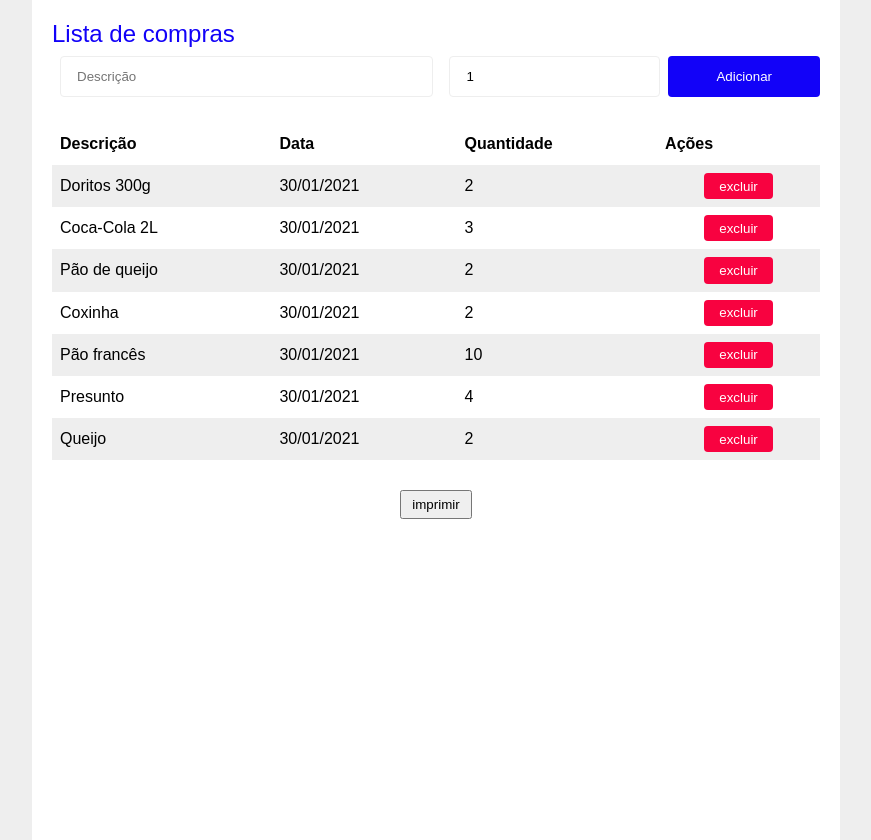
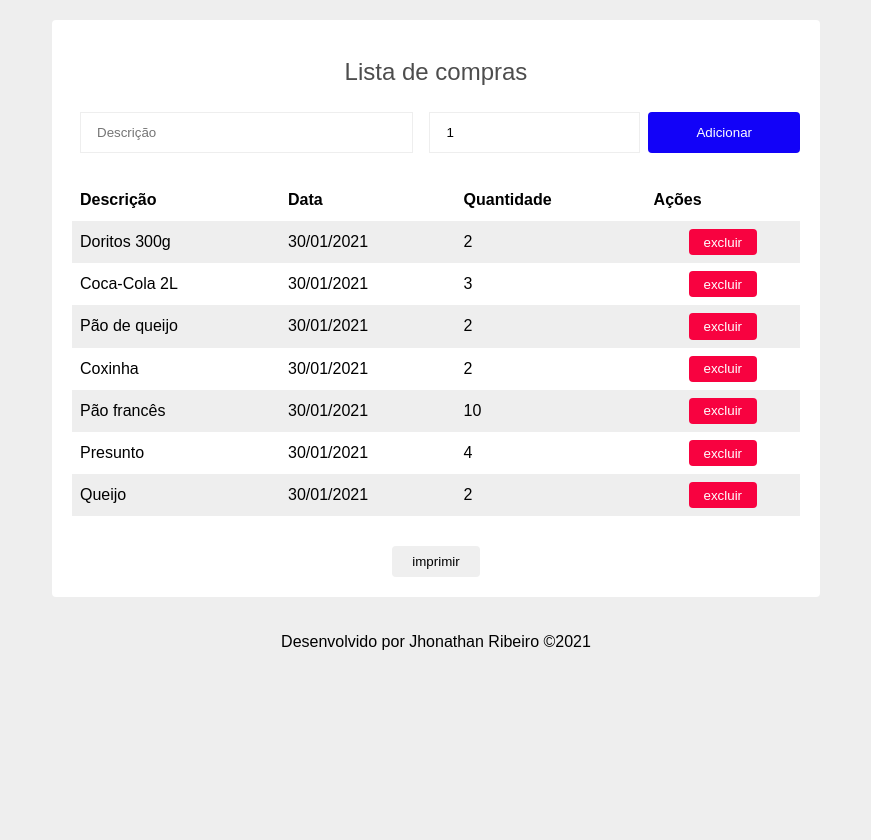
Before and after one commit to JhonathanRibeiro/lista-de-compras2, an Angular app: page / in a window 1280 px wide. Shown: the whole page, without its empty margins (204-1075 px from the left). After the commit the page ends 800 px from the top, so only its background shows below. Built offline with nearby package versions, Linux system fonts and the light colour scheme.

Commit message:
update layout

```diff
--- a/src/app/app.component.html
+++ b/src/app/app.component.html
@@ -1,23 +1,21 @@
-<div class="container">
-  <h2>{{title}}</h2>
+<div class="container border-radius bg-white">
+  <h2 class="title">{{title}}</h2>
     <div class="no-print">
         <div class="form">
             <input type="text" placeholder="Descrição" #descricao>
-            <input type="number" value="1" placeholder="Quantidade" #qtde
-            maxlength="3">
+            <input type="number" value="1" placeholder="Quantidade" #qtde maxlength="3">
 
             <button
-              class="btn-primary"
+              class="btn btn-primary border-radius"
               (click)="addItem(descricao.value, qtde.value);
-              descricao.value = ''
-              ">
+              descricao.value = ''">
               {{descricao.focus()}}
                 Adicionar
             </button>
         </div>
     </div>
  <br>
-    <table>
+    <table class="table">
         <tr>
           <th>Descrição</th>
           <th>Data</th>
@@ -27,16 +25,21 @@
 
         <tr *ngFor="let item of list">
           <td>{{item.description}}</td>
-          <td>{{today | date:'d/MM/yyyy'}}</td>
+          <td>{{today | date:'dd/MM/yyyy'}}</td>
           <td>{{item.amount}}</td>
 
           <td class="td-btn-action no-print">
-              <button (click)="delete(item)" class="btn-danger">excluir</button>
+              <button (click)="delete(item)" class="btn btn-danger border-radius">excluir</button>
           </td>
         </tr>
     </table>
 
     <div class="print no-print">
-        <button class="btn-print" (click)="print()">imprimir</button>
+      <button class="btn btn-print border-radius" (click)="print()">imprimir</button>
     </div>
 </div>
+<footer class="text-center">
+  <p class="p-2">
+    Desenvolvido por Jhonathan Ribeiro &copy;2021
+  </p>
+</footer>
--- a/src/assets/main.css
+++ b/src/assets/main.css
@@ -11,52 +11,56 @@
     --info: #0264f8;
     --cursor: pointer;
 }
-* {padding: 0;margin: 0;}
-html {height: 100%;}
+* {
+    padding: 0;
+    margin: 0;
+    border: 0;
+    box-sizing: border-box;
+}
 body {
     background: var(--muted);
     font-family: var(--standard-font);
-    height: 100%;
 }
-h2 {
-    font-weight: 100;
-    color: var(--primary);
+input {
+    background: #fff;
+    outline: none;
+    border: 1px solid var(--muted);
+    padding: 0.75rem 1rem;
 }
-table {
+.table {
     font-family: var(--standard-font);
     border-collapse: collapse;
     margin: 0 auto;
     width: 100%;
 }
-table td, table th {
-    /* border: 1px solid var(--muted); */
+.table td, .table th {
     margin: 2px 0;
     padding: 8px;
 }
-table tr:nth-child(even){background-color: var(--muted);}
-table tr:hover {background-color: var(--muted);}
-table th {
+.table tr:nth-child(even){background-color: var(--muted);}
+.table tr:hover {background-color: var(--muted);}
+.table th {
     padding-top: 12px;
     padding-bottom: 12px;
     text-align: left;
-    /* background-color: var(--secondary); */
-    /* color: var(--light); */
 }
-input {
-    background: #fff;
-    outline: none;
-    border: 1px solid var(--muted);
+.p-2 {padding: 1rem;}
+.border-radius {
     border-radius: 0.25rem;
-    padding: 0.75rem 1rem;
+}
+.title {
+    font-weight: 100;
+    text-align: center;
+    color: var(--dark);
+    padding: 0.75em 0;
+}
+.text-center {
+    text-align: center;
 }
 .print {
     width: 100%;
     margin: 30px 0 0;
     text-align: center;
-}
-.btn-print {
-    padding: 0.30rem 10px;
-    cursor: pointer;
 }
 .form {
     display: flex;
@@ -69,35 +73,33 @@ input {
 .form > input[type="text"] {
     flex: 3 1 30ch;
 }
+.btn {
+    border: none;
+    outline: none;
+    cursor: pointer;
+    align-self: center;
+}
+.btn-print {
+    padding: 0.50rem 20px;
+}
 .btn-primary {
     background: var(--primary);
-    border: none;
-    outline: none;
-    border-radius: 0.25rem;
     padding: 0.79rem 3rem;
-    cursor: pointer;
     color: var(--light);
-    align-self: center;
 }
 .btn-danger {
     background: var(--danger);
-    border: none;
-    outline: none;
-    border-radius: 0.25rem;
     padding: 0.35rem 15px;
-    cursor: pointer;
     color: var(--light);
-    align-self: center;
 }
 .btn-primary:hover {
     box-shadow: 0 0.75rem 0.5rem -0.5rem var(--dark);
 }
 .container  {
     width: 60%;
-    height: 100%;
-    background: var(--light);
     padding: 20px;
-    margin: 0 auto;
+    margin: 20px auto;
 }
-.bg-white {background-color: var(--light);}
+.bg-white {background: var(--light);}
 .td-btn-action {text-align: center;}
+/* Desenvolvido por Jhonathan Ribeiro 2021&copy; */
--- a/src/assets/media.css
+++ b/src/assets/media.css
@@ -1,3 +1,4 @@
+/* Desenvolvido por Jhonathan Ribeiro 2021&copy; */
 
 @media print {
     h2 {
--- a/src/main.ts
+++ b/src/main.ts
@@ -1,3 +1,4 @@
+/* Desenvolvido por Jhonathan Ribeiro 2021&copy; */
 import { enableProdMode } from '@angular/core';
 import { platformBrowserDynamic } from '@angular/platform-browser-dynamic';
 
--- a/src/styles.css
+++ b/src/styles.css
@@ -1,2 +1,4 @@
+/* Desenvolvido por Jhonathan Ribeiro 2021&copy; */
+
 @import './assets/main.css';
 @import './assets/media.css';
```
Also changed, not shown: 1 other file (tests, documents, lock files or other folders). Lines whose indentation alone changed are shown as unchanged.
